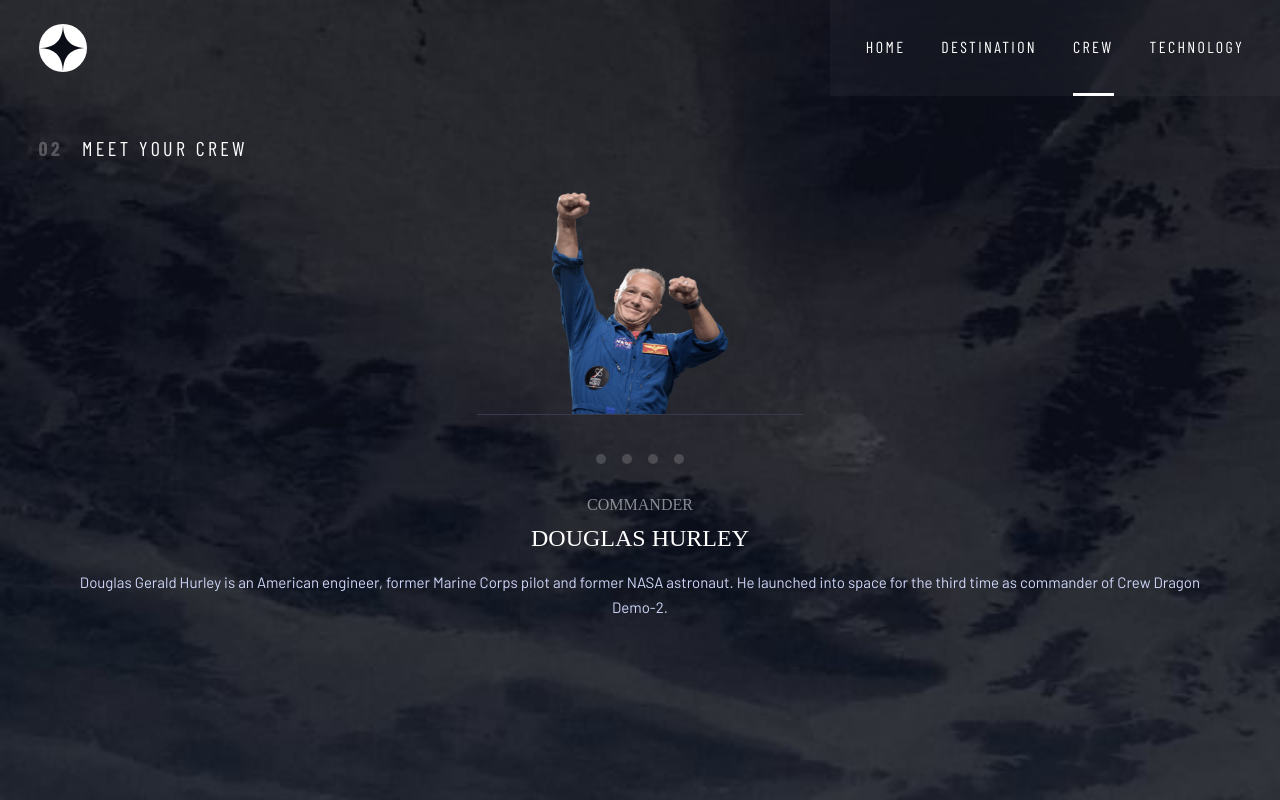
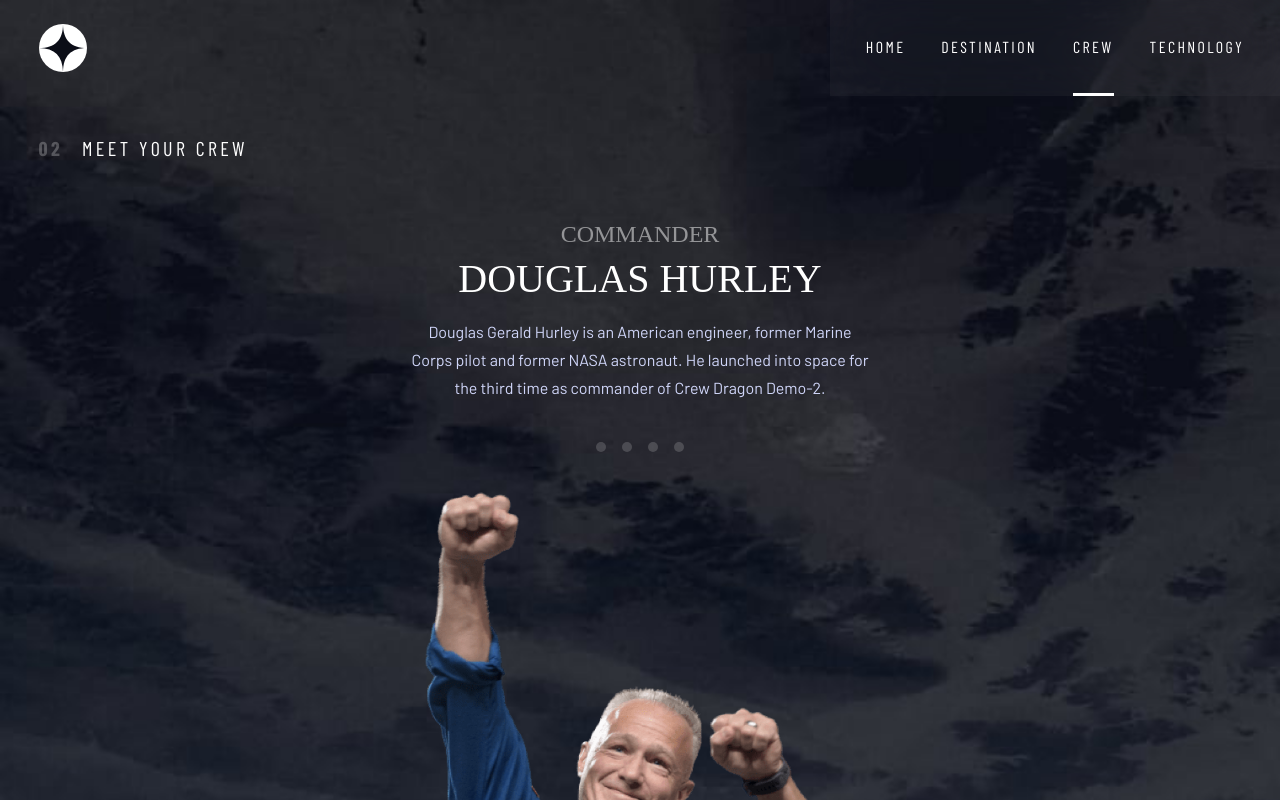
Before and after one commit to CiroJSCH/space-tourism-website, a React (Vite) app: page /crew in a window 1280 px wide. Shown: the top 800 px of the page. Built offline with nearby package versions, Linux system fonts and the light colour scheme; a web font is replaced by a local one.

Commit message:
Crew component (tablet and desktop)

```diff
--- a/src/App.jsx
+++ b/src/App.jsx
@@ -31,7 +31,7 @@
       <header>
         <Navbar />
       </header>
-      <main className={`h-auto md:px-[38.5px] xl:pl-[165px] ${pathname === "/" && "xl:h-[calc(100vh-160px-1.75rem)]"} xl:max-w-[76.36%] m-auto`}>
+      <main className={`h-auto md:px-[38.5px] ${pathname === "/" && "xl:h-[calc(100vh-160px-1.75rem)]"} xl:max-w-[1440px] xl:min-w-[1100px] m-auto`}>
         {pathname !== '/' && (
           <div className='flex justify-center md:mt-4 md:justify-start xl:mt-[76px]'>
             <p className='font-barlow tracking-[2.7px] leading-[19px] text-white md:text-[20px] md:leading-6 md:tracking-[3.375px] xl:text-[28px] xl:leading-[34px] xl:tracking-[4.725px]'>
--- a/src/components/Crew.jsx
+++ b/src/components/Crew.jsx
@@ -21,20 +21,20 @@
   const [crew, setCrew] = useState(crewData[0]);
 
   return (
-    <section className='mt-8 flex flex-col items-center'>
-      <div className='w-[327px] h-[223px] border-b border-b-[#383B4B] grid place-content-center'>
+    <section className='mt-8 md:mt-[60px] flex flex-col md:flex-col-reverse items-center xl:flex-row-reverse xl:justify-between relative xl:mt-0'>
+      <div className='w-[327px] h-[223px] md:h-full md:w-full border-b md:border-b-0 border-b-[#383B4B] flex justify-center relative xl:justify-end'>
         <img
           src={images[crewData.indexOf(crew)]}
           alt='Crew member'
-          className='w-[177.12px] h-[222px]'
+          className='w-[177.12px] h-[222px] md:w-[433px] md:h-[572px] xl:w-[569px] xl:h-[712px] bottom-0 xl:relative xl:pt-0'
         />
       </div>
-      <nav className='mt-[39px]'>
+      <nav className='mt-[39px] md:mt-10 md:mb-10 xl:absolute bottom-0 left-0'>
         <ul className='flex flex-row gap-4'>
           {crewData.map(({ name }, index) => (
             <li
               key={name}
-              className={`rounded-full w-[10px] h-[10px] bg-white opacity-[0.17] ${
+              className={`rounded-full w-[10px] h-[10px] xl:w-[15px] xl:h-[15px] bg-white opacity-[0.17] cursor-pointer ${
                 crewData.indexOf(crew) === index && 'opacity-100'
               }`}
               onClick={() => setCrew(crewData[index])}
@@ -42,12 +42,12 @@
           ))}
         </ul>
       </nav>
-      <div>
-        <div className='flex flex-col text-center mt-8 uppercase text-white font-belle '>
-          <span className='leading-[18px] opacity-50'>{crew.role}</span>
-          <h2 className='text-[24px] leading-[32px] mt-2'>{crew.name}</h2>
+      <div className='w-full text-center xl:text-start grid place-content-center xl:place-content-start'>
+        <div className='flex flex-col text-center mt-8 md:mt-0 uppercase text-white font-belle xl:text-start'>
+          <span className='leading-[18px] md:leading-[28px] opacity-50 md:text-[24px] xl:text-[32px] xl:leading-[37px]'>{crew.role}</span>
+          <h2 className='text-[24px] md:text-[40px] leading-[32px] md:leading-[46px] mt-2 xl:mt-[15px] xl:text-[56px] xl:leading-[64px]'>{crew.name}</h2>
         </div>
-        <p className='font-brl text-primary text-[15px] text-center leading-[25px] mt-4 px-6'>
+        <p className='font-brl text-primary text-[15px] md:text-base text-center leading-[25px] md:leading-[28px] mt-4 xl:mt-[27px] px-6 max-w-[458px] md:px-0 xl:max-w-[444px] xl:leading-[32px] xl:text-start'>
           {crew.bio}
         </p>
       </div>
```
